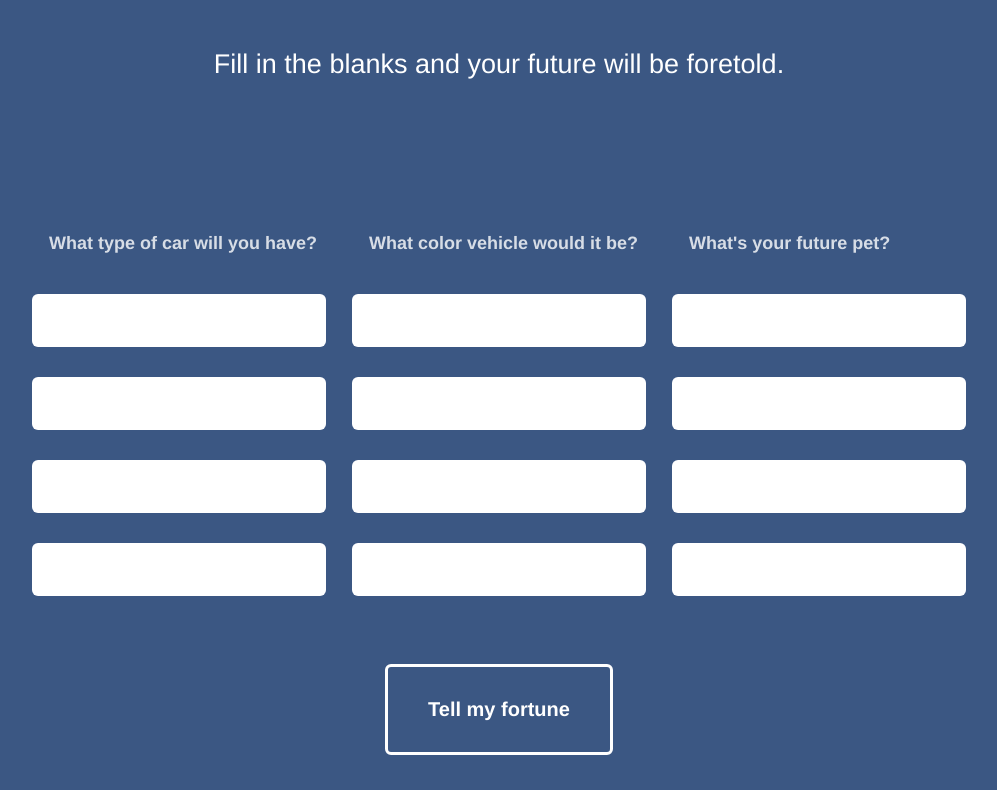
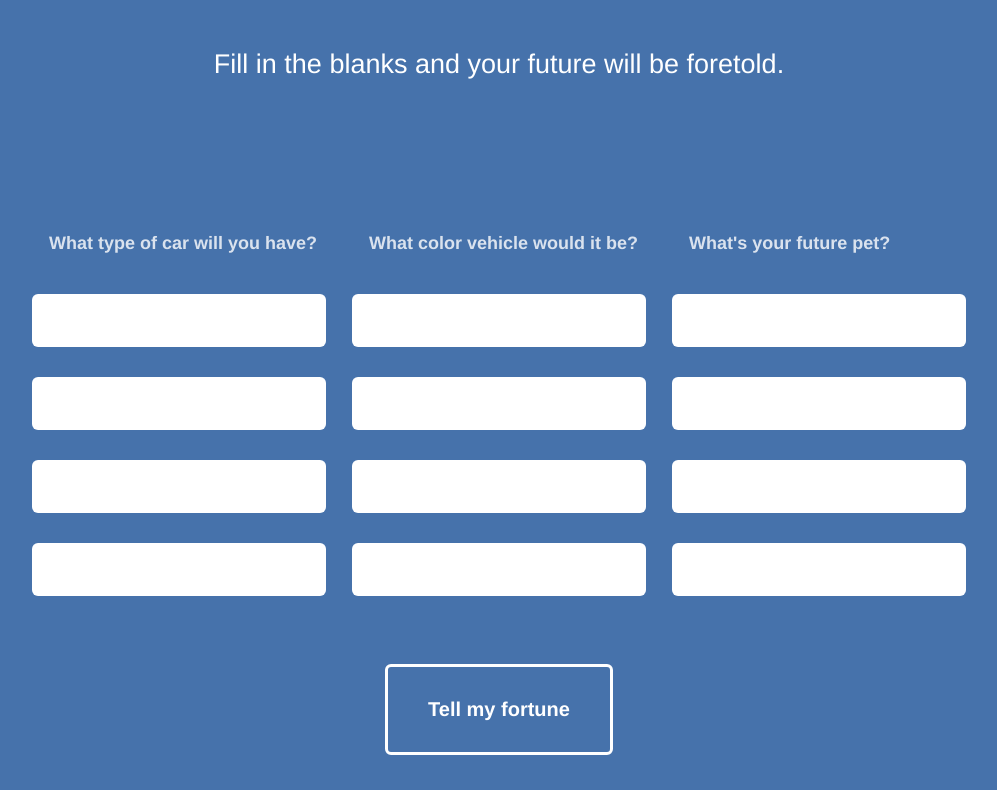
Before and after one commit to rudymacias/MASH-Game-24-Spring, a plain HTML site: page index.html in a window 1280 px wide. Shown: the part 176-966 px from the top of the page, without its empty margins (141-1138 px from the left). Drawn offline with Linux system fonts and the light colour scheme.

```diff
--- a/index.html
+++ b/index.html
@@ -5,7 +5,7 @@
   <head>
     <meta charset="utf-8">
     <meta name="viewport" content="width=device-width, initial-scale=1, minimum-scale=0.5, maximum-scale=0.5, minimal-ui">
-    <title>MASH GAME</title>
+    <title>MASH GAME - TAB HERE</title>
     <link href="normalize.css" rel="stylesheet">
     <link href="styles.css" rel="stylesheet">
   </head>
--- a/styles.css
+++ b/styles.css
@@ -1,6 +1,7 @@
+
 /* Body styling */
 body {
-  background: #3b5783;
+  background: #4672AB;
   color: #fff;
   font-family: Helvetica, Arial;
   font-size: 27px;
```
